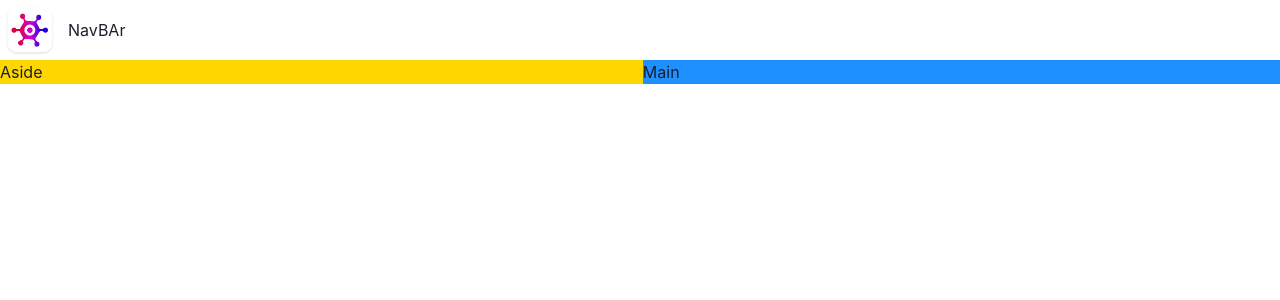
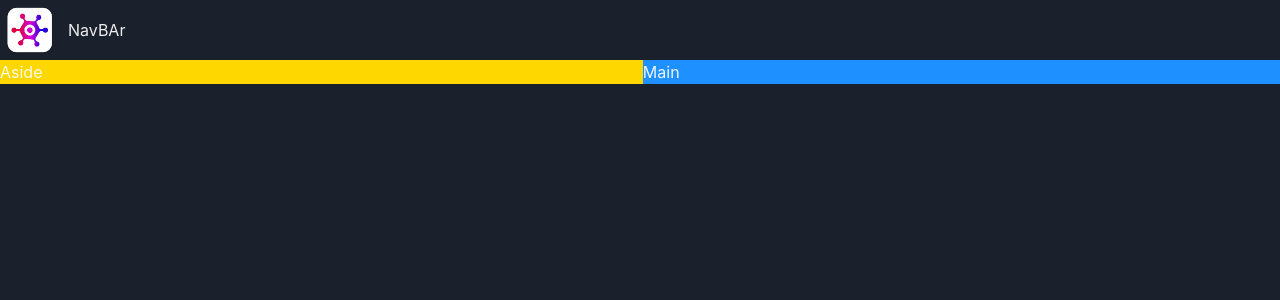
Before and after one commit to ipi19/Game-hub, a React (Vite) app: page / in a window 1280 px wide. Shown: the top 300 px of the page. Built offline with nearby package versions, Linux system fonts and the light colour scheme.

Commit message:
implement the dark mode

```diff
--- a/src/main.tsx
+++ b/src/main.tsx
@@ -1,12 +1,14 @@
 import React from 'react'
 import ReactDOM from 'react-dom/client'
-import { ChakraProvider } from '@chakra-ui/react'
+import { ChakraProvider, ColorModeScript } from '@chakra-ui/react'
 import App from './App'
+import theme from './theme'
 
 
 ReactDOM.createRoot(document.getElementById('root') as HTMLElement).render(
   <React.StrictMode>
-    <ChakraProvider>
+    <ChakraProvider theme={theme}>
+      <ColorModeScript initialColorMode= {theme.config.initialColorMode} />
     <App />
     </ChakraProvider>
 
--- /dev/null
+++ b/src/theme.tsx
@@ -0,0 +1,12 @@
+import { extendTheme, ThemeConfig } from "@chakra-ui/react";
+
+
+const config: ThemeConfig = {
+    initialColorMode: 'dark'
+
+}
+
+
+ const theme = extendTheme ({config})
+
+ export default theme;
```
